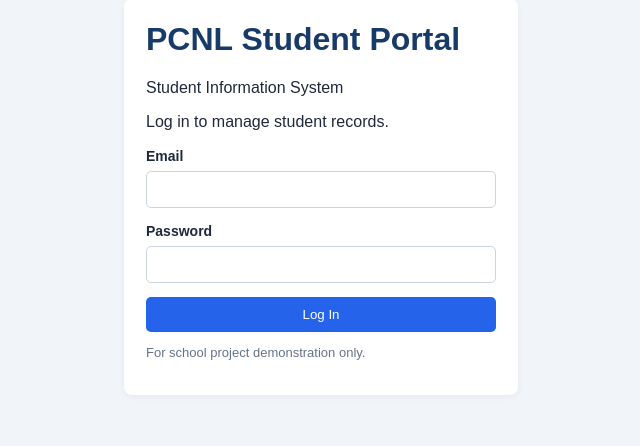
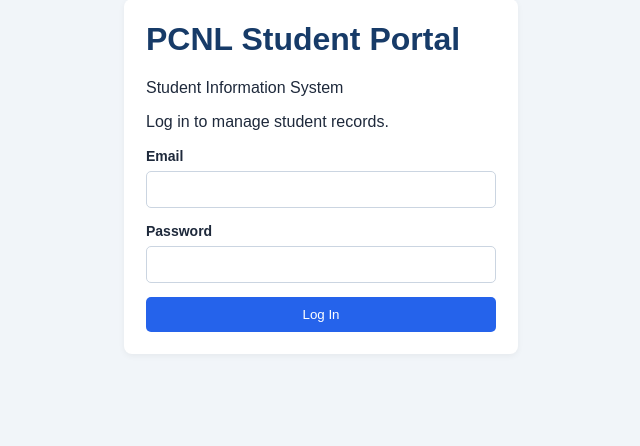
Before and after one commit to chuckharold/finalsfolder, a PHP site: page /login.php in a window 1280 px wide. Shown: the part 71-517 px from the top of the page, without its empty margins (319-959 px from the left). Run offline with PHP 8.4, Linux system fonts and the light colour scheme.

Commit message:
Update login.php

```diff
--- a/login.php
+++ b/login.php
@@ -57,7 +57,6 @@ if ($_SERVER["REQUEST_METHOD"] == "POST") {
 
             <button type="submit" style="width:100%;">Log In</button>
         </form>
-        <p style="font-size:13px;color:#64748b;">For school project demonstration only.</p>
     </div>
 </div>
 </body>
```
